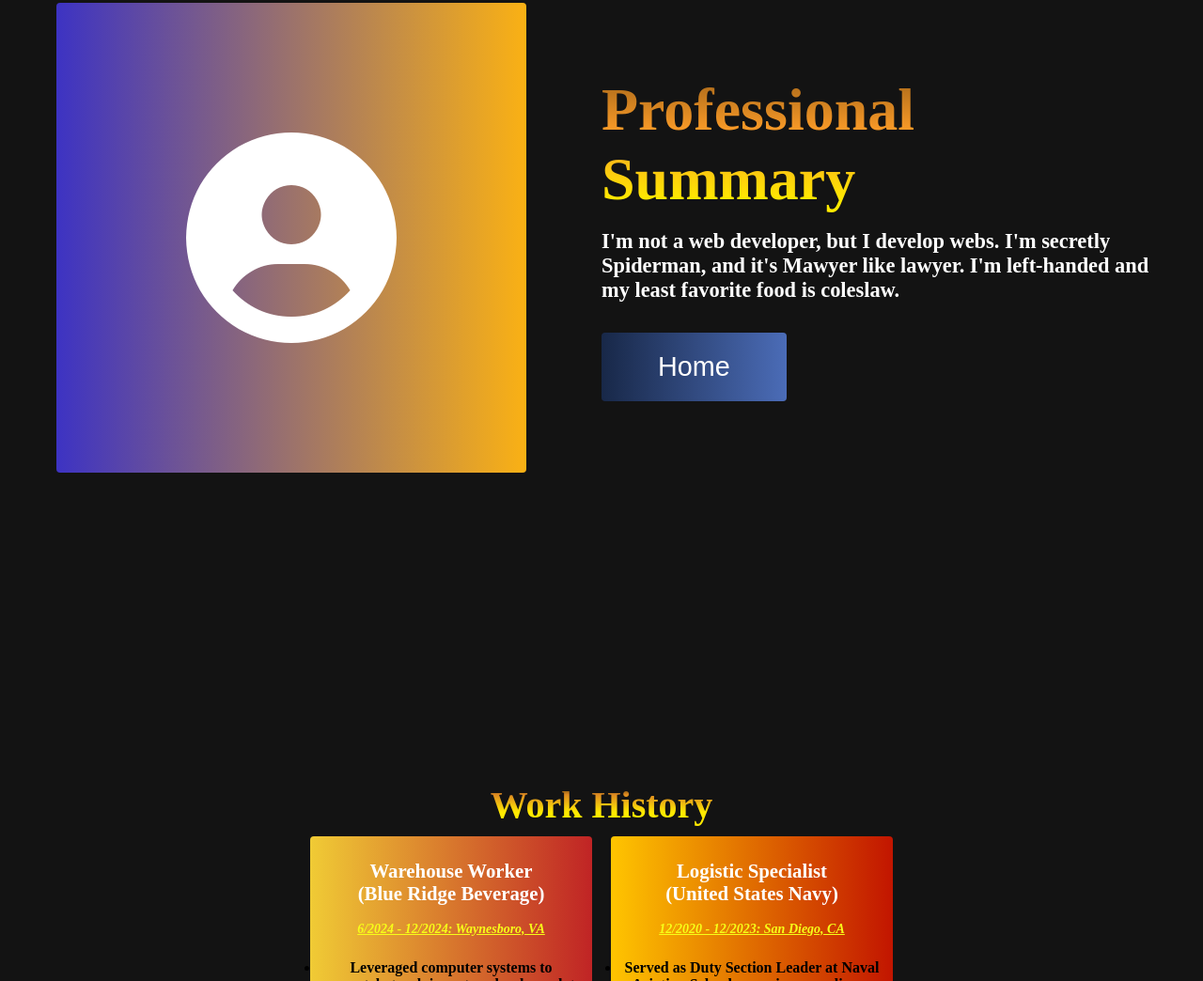
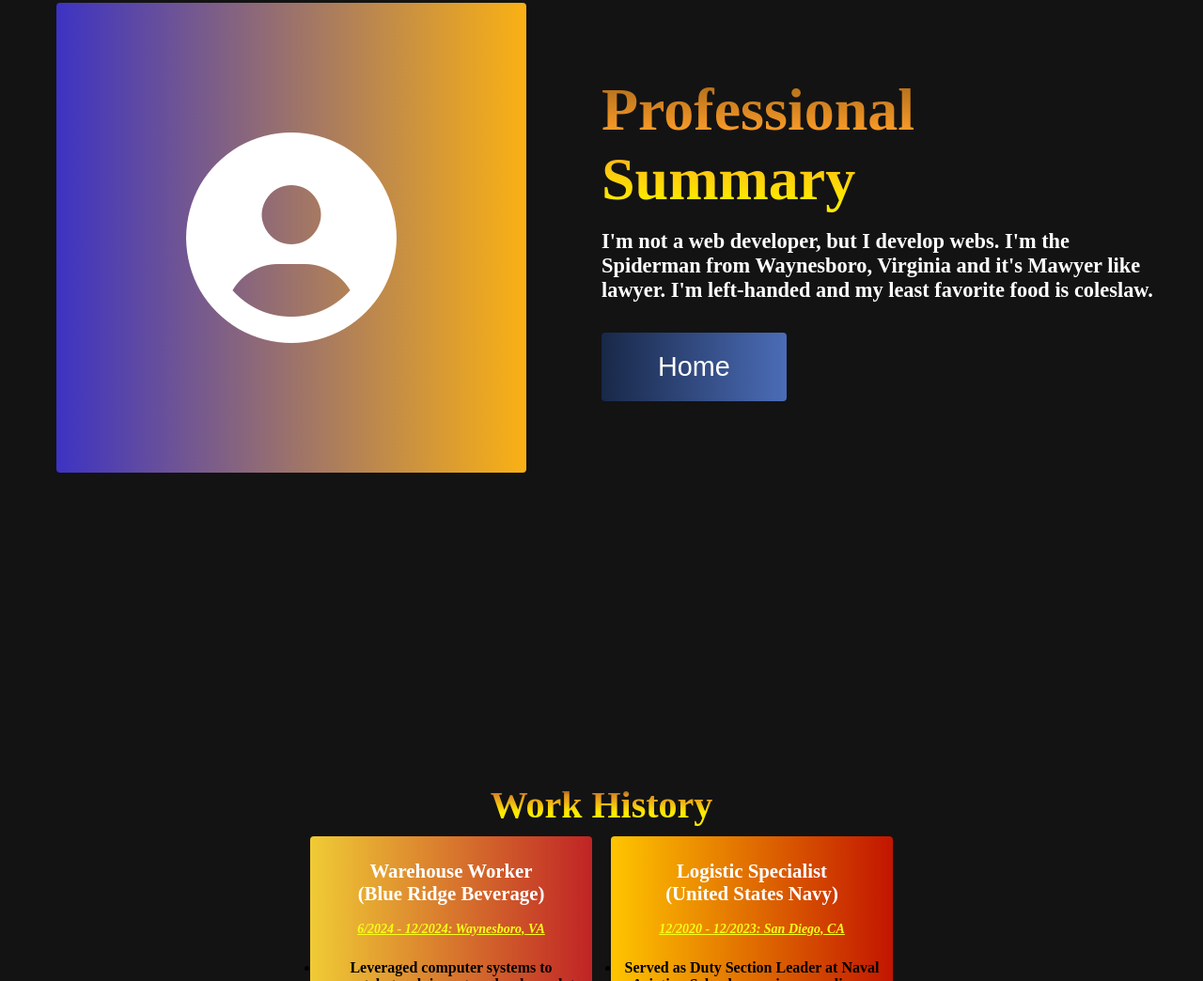
Before and after one commit to ty-leark/tylikm.github.io, a plain HTML site: page index.html in a window 1280 px wide. Shown: the part 984-2028 px from the top of the page at 94% size. Drawn offline with Linux system fonts and the light colour scheme.

Commit message:
Update personal summary in index.html

```diff
--- a/index.html
+++ b/index.html
@@ -58,7 +58,7 @@
             <div class="main__content">
                 <h1></h1>
                 <h2>Professional Summary</h2>
-                <p>I'm not a web developer, but I develop webs. I'm secretly Spiderman, and it's Mawyer like lawyer. I'm left-handed and my least favorite food is coleslaw.</p>
+                <p>I'm not a web developer, but I develop webs. I'm the Spiderman from Waynesboro, Virginia and it's Mawyer like lawyer. I'm left-handed and my least favorite food is coleslaw.</p>
                 <button class="main__btn"><a href="#">Home</a></button>
             </div>
         </div>
```
